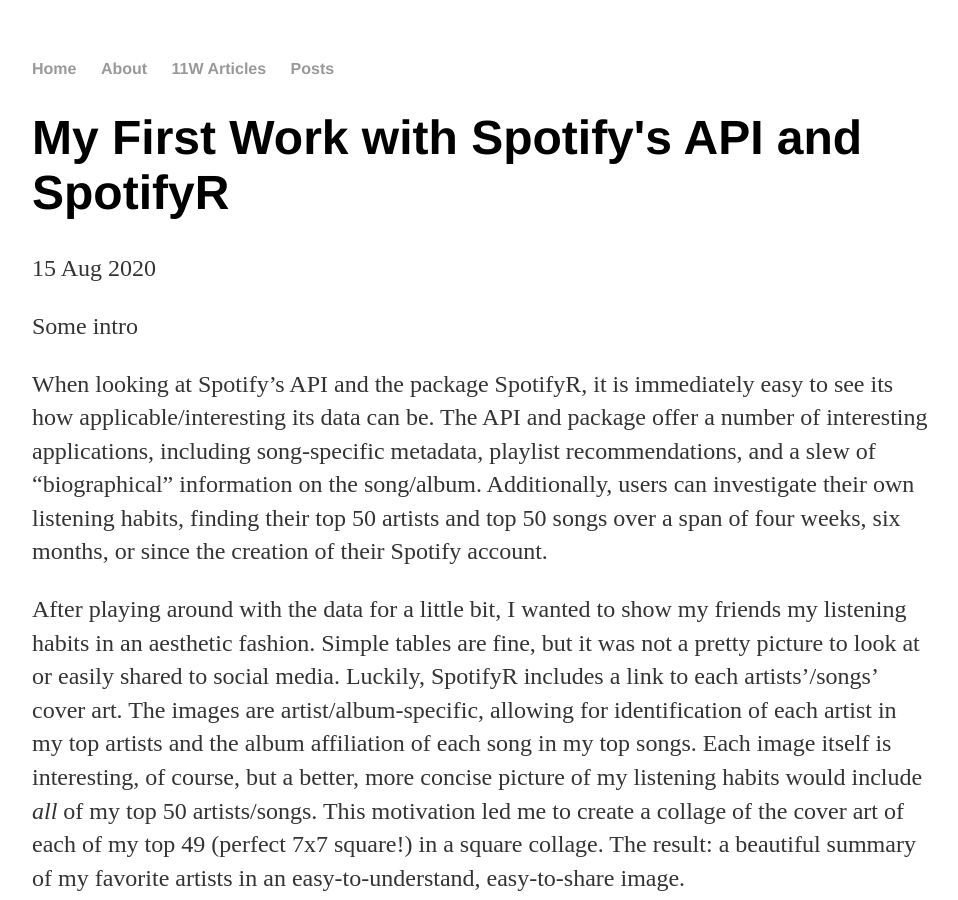
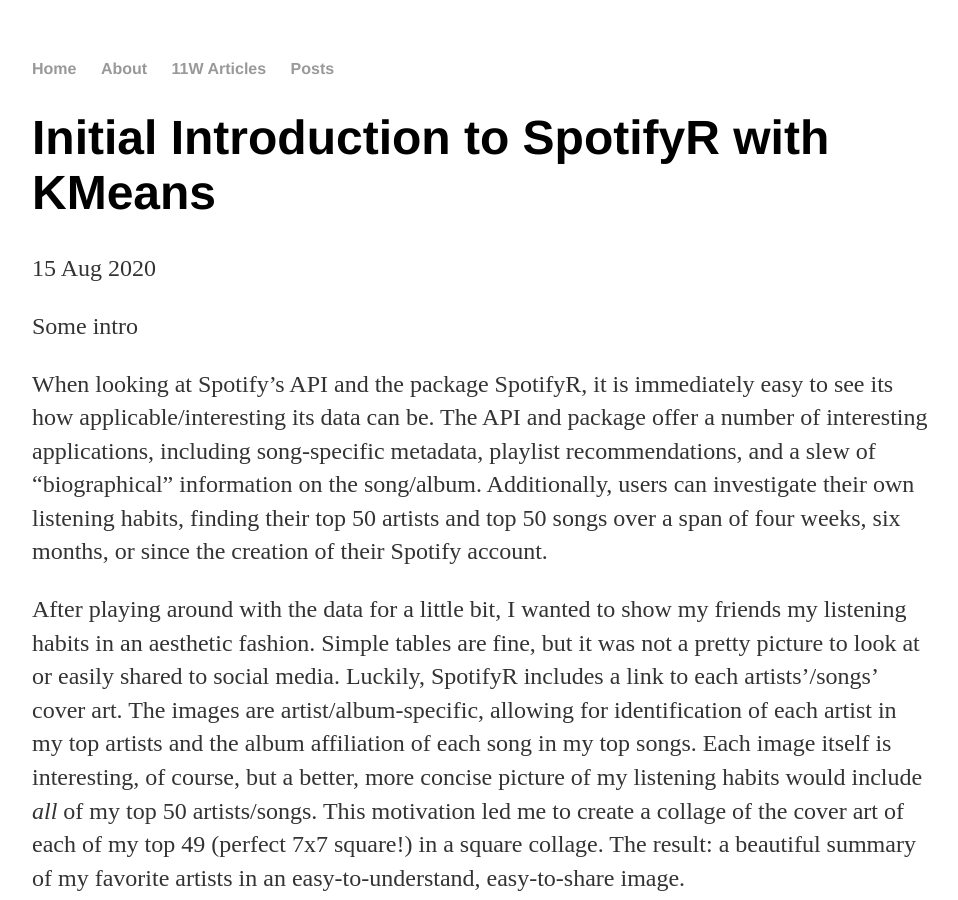
Before and after one commit to mtnartker/mtnartker.github.io, a Jekyll site: the page built from _posts/2020-08-15-spotify-api-spotifyr-intro.md, in a window 1280 px wide and 900 px high. Shown: the whole window, without its empty margins (160-1118 px from the left). Built offline with Jekyll 4.4.1, drawn with Linux system fonts in a browser that asks for light colours; grey boxes are pictures that could not be loaded.

Commit message:
Update 2020-08-15-spotify-api-spotifyr-intro.md

```diff
--- a/_posts/2020-08-15-spotify-api-spotifyr-intro.md
+++ b/_posts/2020-08-15-spotify-api-spotifyr-intro.md
@@ -1,6 +1,6 @@
 ---
 layout: post
-title: "My First Work with Spotify's API and SpotifyR"
+title: "Initial Introduction to SpotifyR with KMeans"
 date: 2020-08-15
 ---
 
```
